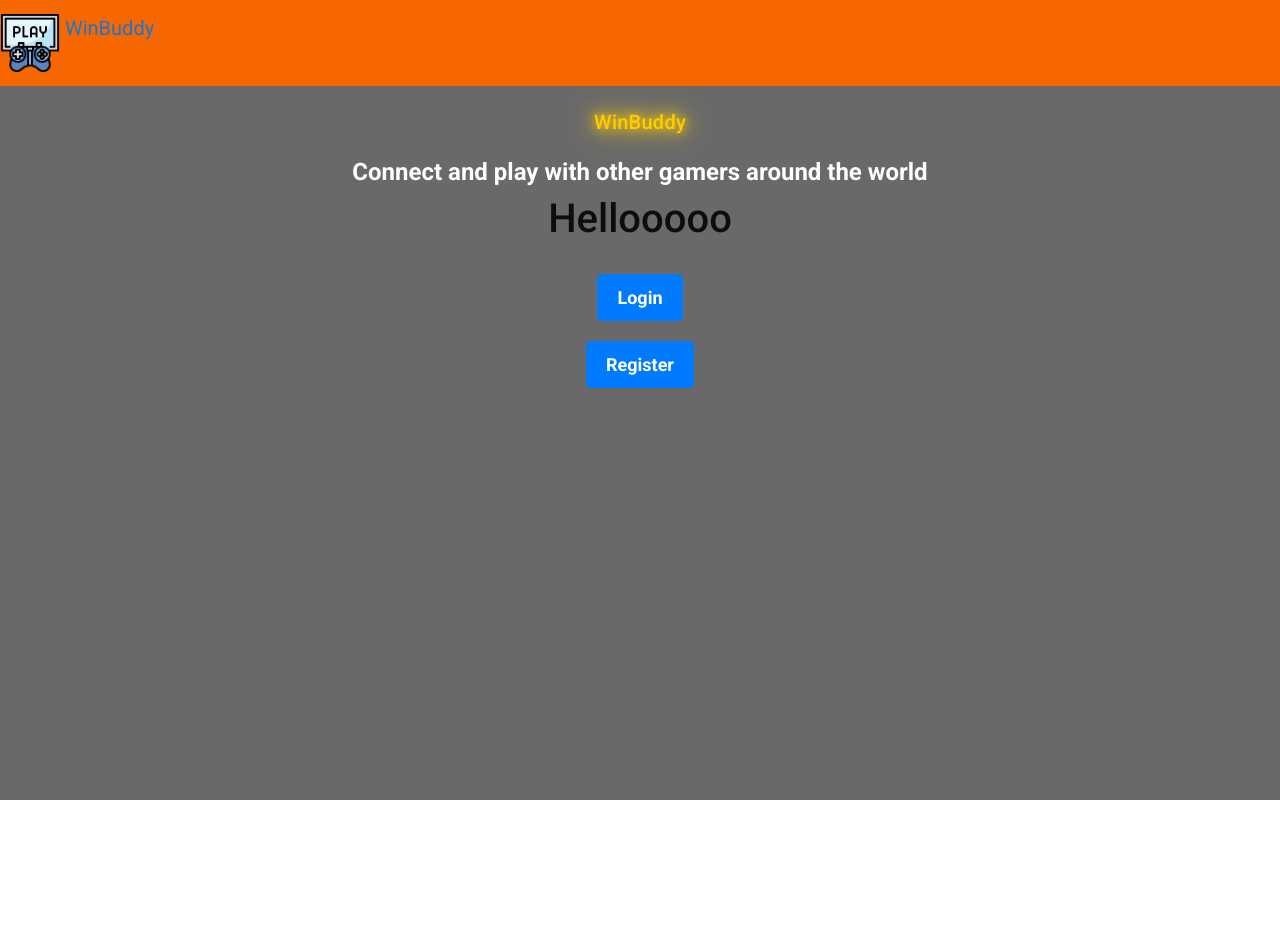
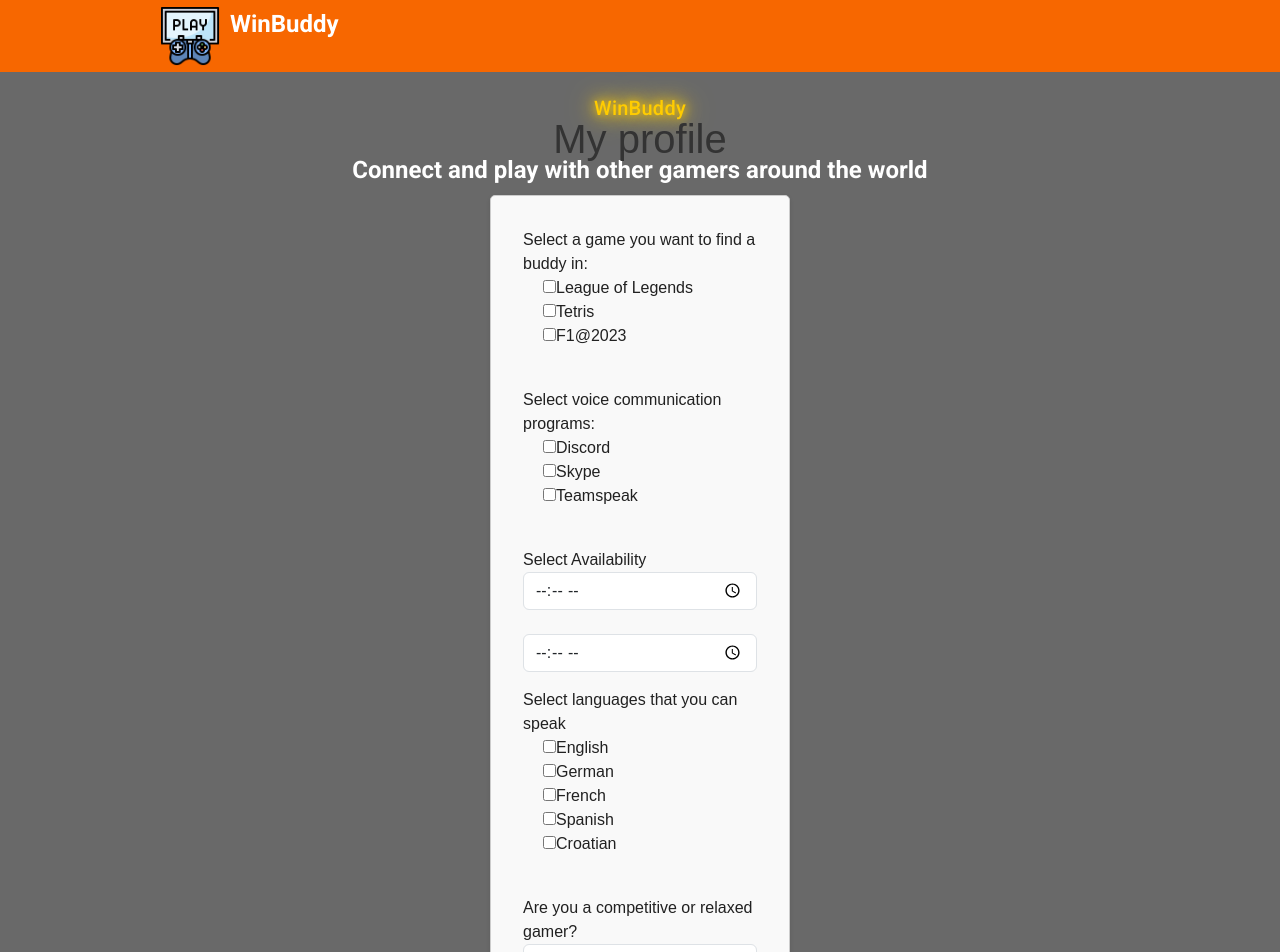
Before and after one commit to brkuvezdic/WinBuddy, a Vue app: page /loggedinhomescreen in a window 1280 px wide. Shown: the top 952 px of the page. Before the commit the page ends 800 px from the top, so only its background shows below. Built offline with nearby package versions, Linux system fonts and the light colour scheme; no server answers.

Commit message:
EditProfile forma + comms sa firebase

```diff
--- a/src/App.vue
+++ b/src/App.vue
@@ -1,8 +1,8 @@
 <template>
   <v-app style="background-color: dimgray" class="dark-bg">
-    <v-main>
-      <!-- Image and text -->
     <nav class="navbar navbar-custom">
+      <div class="navbar-container">
+        <div class="navbar-left">
           <a class="navbar-brand" href="/">
             <img
               src="@/assets/game-console.png"
@@ -10,28 +10,41 @@
               class="d-inline-block align-top"
               alt=""
             />
-          WinBuddy
+            <span class="navbar-brand-text">WinBuddy</span>
           </a>
+        </div>
 
-        <p v-if="store.currentUser" class="user-email move-left">
+        <div class="navbar-right">
+          <div class="navbar-user">
+            <p v-if="store.currentUser" class="user-email">
               Current player: {{ store.currentUser.split("@")[0] }}
             </p>
+          </div>
+          <div class="navbar-buttons">
             <router-link
               v-if="store.currentUser && $route.path !== '/loggedinhomescreen'"
               to="/loggedinhomescreen"
             >
               <v-btn
                 color="primary"
-            class="mt-5"
+                class="navbar-button"
                 @click="navigateToLoggedInHomeScreen"
               >
                 Edit Profile
               </v-btn>
             </router-link>
 
-        <button v-if="store.currentUser" class="logout-button" @click="logout">
+            <v-btn
+              v-if="store.currentUser"
+              color="primary"
+              class="navbar-button"
+              @click="logout"
+            >
               Logout
-        </button>
+            </v-btn>
+          </div>
+        </div>
+      </div>
     </nav>
 
     <div>
@@ -48,17 +61,16 @@
           v-if="$route.path !== '/login' && $route.path !== '/register'"
           to="/login"
         >
-            <button class="login-register-button">Login</button>
+          <v-btn class="login-register-button">Login</v-btn>
         </router-link>
         <router-link
           v-if="$route.path !== '/register' && $route.path !== '/login'"
           to="/register"
         >
-            <button class="login-register-button">Register</button>
+          <v-btn class="login-register-button">Register</v-btn>
         </router-link>
       </div>
     </div>
-    </v-main>
   </v-app>
 </template>
 
@@ -66,6 +78,7 @@
 .move-left {
   margin-left: -3%;
 }
+
 .logout-button {
   font-size: 18px;
   font-weight: bold;
@@ -82,12 +95,11 @@
 .logout-button:hover {
   background-color: #4b99ec;
 }
+
 .navbar-custom {
   background-color: rgb(247, 103, 0);
 }
-.mt-5 {
-  margin-top: 5rem;
-}
+
 .login-register-container {
   display: flex;
   flex-direction: column;
@@ -127,6 +139,7 @@
   color: #ffffff;
   margin-top: 20px;
 }
+
 .title {
   text-align: center;
   font-size: 48px;
@@ -150,10 +163,65 @@
     text-shadow: none;
   }
 }
+
+.navbar {
+  background-color: rgb(247, 103, 0);
+  display: flex;
+  justify-content: center;
+  padding: 1px 0;
+}
+
+.navbar-container {
+  display: flex;
+  justify-content: space-between;
+  align-items: center;
+  width: 100%;
+  max-width: 960px;
+  margin: 0 auto;
+}
+
+.navbar-left {
+  display: flex;
+  align-items: center;
+}
+
+.navbar-right {
+  display: flex;
+  align-items: center;
+}
+
+.navbar-brand-text {
+  font-size: 24px;
+  font-weight: bold;
+  color: #ffffff;
+  margin-left: 10px;
+}
+
+.navbar-user {
+  margin-right: 20px;
+}
+
+.navbar-buttons v-btn {
+  font-size: 18px;
+  font-weight: bold;
+  color: #ffffff;
+  background-color: #007bff;
+  border: none;
+  border-radius: 5px;
+  padding: 10px 20px;
+  margin-left: 10px;
+  cursor: pointer;
+  transition: background-color 0.3s ease;
+}
+
+.navbar-buttons v-btn:hover {
+  background-color: #4b99ec;
+}
 </style>
+
 <script>
 import store from "@/store";
-import { auth, onAuthStateChanged, getAuth, signOut } from "@/firebase";
+import { auth, onAuthStateChanged, getAuth, signOut, db } from "@/firebase";
 import MyComponent from "@/components/MyComponent.vue";
 
 export default {
@@ -167,33 +235,36 @@ export default {
       store,
     };
   },
+
   methods: {
     logout() {
       const auth = getAuth();
       signOut(auth)
         .then(() => {
-          console.log("odjavljen");
+          console.log("Logged out");
+
           if (this.$route.path !== "/login") {
             this.$router.push({ path: "/login" });
           }
         })
         .catch((error) => {
-          console.log("GRESKAAA", error.code);
+          console.log("Error during logout:", error.code);
         });
-    },
     },
     navigateToLoggedInHomeScreen() {
       this.$router.push({ path: "/loggedinhomescreen" });
     },
+  },
+
   beforeCreate() {
     onAuthStateChanged(auth, (user) => {
       if (user) {
         console.log("Authenticated");
-        console.log("Koji user je logiran=", user.email);
+        console.log("Logged in user:", user.email);
         store.currentUser = user.email;
       } else {
         console.log("Not Authenticated");
-        console.log("Nema usera");
+        console.log("No user");
         store.currentUser = null;
         this.isAuthenticated = false;
       }
--- a/src/components/MyComponent.vue
+++ b/src/components/MyComponent.vue
@@ -16,6 +16,4 @@ export default {
 };
 </script>
 
-<style>
-/* Add your component-specific styles here */
-</style>
+<style></style>
--- a/src/views/LoggedInHomeScreen.vue
+++ b/src/views/LoggedInHomeScreen.vue
@@ -1,18 +1,255 @@
 <template>
-  <v-container>
-    <v-row class="text-center">
-      <h1>Hellooooo</h1>
-      <!-- Other content -->
-    </v-row>
-  </v-container>
+  <div class="centered-form">
+    <h1>My profile</h1>
+    <form @submit.prevent="submitForm" class="form-container">
+      <div class="form-group">
+        <label for="games">Select a game you want to find a buddy in:</label>
+        <br />
+        <div class="checkbox-group">
+          <input
+            type="checkbox"
+            id="game1"
+            value="game1"
+            v-model="selectedGames"
+          />
+          <label for="game1"> League of Legends</label>
+          <br />
+          <input
+            type="checkbox"
+            id="game2"
+            value="game2"
+            v-model="selectedGames"
+          />
+          <label for="game2"> Tetris</label>
+          <br />
+          <input
+            type="checkbox"
+            id="game3"
+            value="game3"
+            v-model="selectedGames"
+          />
+          <label for="game3"> F1@2023</label>
+        </div>
+      </div>
+      <br />
+      <div class="form-group">
+        <label for="voicePrograms">Select voice communication programs:</label>
+        <br />
+        <div class="checkbox-group">
+          <input
+            type="checkbox"
+            id="program1"
+            value="program1"
+            v-model="selectedVoicePrograms"
+          />
+          <label for="program1">Discord</label>
+          <br />
+          <input
+            type="checkbox"
+            id="program2"
+            value="program2"
+            v-model="selectedVoicePrograms"
+          />
+          <label for="program2">Skype</label>
+          <br />
+          <input
+            type="checkbox"
+            id="program3"
+            value="program3"
+            v-model="selectedVoicePrograms"
+          />
+          <label for="program3">Teamspeak</label>
+        </div>
+      </div>
+      <br />
+      <div class="form-group">
+        <label for="selectedAvailability">Select Availability</label>
+        <div class="row">
+          <div class="col">
+            <input
+              type="time"
+              v-model="selectedStartTime"
+              class="form-control"
+              id="selectedStartTime"
+            />
+          </div>
+          <div class="col">
+            <input
+              type="time"
+              v-model="selectedEndTime"
+              class="form-control"
+              id="selectedEndTime"
+            />
+          </div>
+        </div>
+      </div>
+      <div class="form-group">
+        <label for="games">Select languages that you can speak</label>
+        <br />
+        <div class="checkbox-group">
+          <input
+            type="checkbox"
+            id="language1"
+            value="language1"
+            v-model="selectedLanguage"
+          />
+          <label for="game1">English</label>
+          <br />
+          <input
+            type="checkbox"
+            id="language2"
+            value="language2"
+            v-model="selectedLanguage"
+          />
+          <label for="game2"> German</label>
+          <br />
+          <input
+            type="checkbox"
+            id="language3"
+            value="language3"
+            v-model="selectedLanguage"
+          />
+          <label for="game3"> French</label>
+          <br />
+          <input
+            type="checkbox"
+            id="language4"
+            value="language4"
+            v-model="selectedLanguage"
+          />
+          <label for="game4"> Spanish</label>
+          <br />
+          <input
+            type="checkbox"
+            id="language5"
+            value="language5"
+            v-model="selectedLanguage"
+          />
+
+          <label for="game5"> Croatian</label>
+        </div>
+      </div>
+      <br />
+      <div class="form-group">
+        <label for="selectedGamerType"
+          >Are you a competitive or relaxed gamer?</label
+        >
+        <select
+          v-model="selectedGamerType"
+          class="form-control"
+          id="selectedGamerType"
+        >
+          <option value="competitive">Competitive</option>
+          <option value="relaxed">Relaxed</option>
+        </select>
+      </div>
+      <button type="submit" class="submit-button">Submit</button>
+    </form>
+  </div>
 </template>
 
 <script>
+import {
+  auth,
+  addDoc,
+  onAuthStateChanged,
+  getAuth,
+  signOut,
+  db,
+  collection,
+} from "@/firebase";
+
 export default {
-  name: "LoggedInHomeScreen",
+  data() {
+    return {
+      selectedGames: [],
+      selectedVoicePrograms: [],
+      selectedStartTime: "",
+      selectedEndTime: "",
+      selectedLanguage: "",
+      selectedGamerType: "",
+    };
+  },
+  methods: {
+    submitForm() {
+      console.log("Submit stisnut");
+      // Prepare the data to be sent to Firebase
+      const data = {
+        selectedGames: this.selectedGames,
+        selectedVoicePrograms: this.selectedVoicePrograms,
+        selectedStartTime: this.selectedStartTime,
+        selectedEndTime: this.selectedEndTime,
+        selectedLanguage: this.selectedLanguage,
+        selectedGamerType: this.selectedGamerType,
+      };
+
+      console.log("Odabrane igrice " + this.selectedGames);
+      console.log("Odabrani programi " + this.selectedVoicePrograms);
+      console.log("Odabrano vrijeme " + this.selectedAvailability);
+      console.log("Odabrani jezik " + this.selectedLanguage);
+
+      // Send the data to Firebase Firestore
+      // Replace 'your-collection' with the actual collection name in your Firebase database
+      addDoc(collection(db, "EditUserProfileCollection"), data)
+        .then(() => {
+          console.log("Form data sent to Firebase.");
+          // Reset the form fields
+          this.selectedGames = [];
+          this.selectedVoicePrograms = [];
+          this.selectedAvailability = "";
+          this.selectedLanguage = "";
+        })
+        .catch((error) => {
+          console.error("Error sending form data to Firebase:", error);
+        });
+    },
+  },
 };
 </script>
 
 <style>
-/* Add your component-specific styles here */
+.centered-form {
+  display: flex;
+  flex-direction: column;
+  align-items: center;
+  justify-content: center;
+  height: 100vh;
+  font-family: Arial, sans-serif;
+}
+
+h1 {
+  color: #333;
+  margin-bottom: 2rem;
+}
+
+.form-container {
+  width: 300px;
+  padding: 2rem;
+  border: 1px solid #ccc;
+  border-radius: 5px;
+  background-color: #f9f9f9;
+  box-shadow: 0 2px 4px rgba(0, 0, 0, 0.1);
+}
+
+.form-group {
+  margin-bottom: 1rem;
+}
+
+.checkbox-group {
+  margin-left: 20px;
+}
+
+.submit-button {
+  padding: 0.5rem 1rem;
+  background-color: #4caf50;
+  color: #fff;
+  border: none;
+  border-radius: 4px;
+  cursor: pointer;
+  font-size: 1rem;
+}
+
+.submit-button:hover {
+  background-color: #45a049;
+}
 </style>
--- a/src/views/Login.vue
+++ b/src/views/Login.vue
@@ -81,7 +81,7 @@ export default {
   text-align: center;
   margin-top: 50px;
   text-shadow: 2px 2px 4px rgba(0, 0, 0, 0.3);
-  animation: fadeSlideDown 1s ease-in-out;
+  animation: fadeSlideDown 1.3s ease-in-out;
 }
 
 @keyframes fadeSlideDown {
--- a/src/views/Register.vue
+++ b/src/views/Register.vue
@@ -69,7 +69,17 @@
   text-align: center;
   margin-top: 50px;
   text-shadow: 2px 2px 4px rgba(0, 0, 0, 0.3);
-  animation: fadeSlideDown 1s ease-in-out;
+  animation: fadeSlideDown 1.3s ease-in-out;
+}
+@keyframes fadeSlideDown {
+  0% {
+    opacity: 0;
+    transform: translateY(-20px);
+  }
+  100% {
+    opacity: 1;
+    transform: translateY(0);
+  }
 }
 </style>
 <script>
```
Also changed, not shown: src/firebase.js (+30 -16 lines), src/main.js (+7 -7 lines), src/components/FirstVisit.vue (added). Lines whose indentation alone changed are shown as unchanged.
